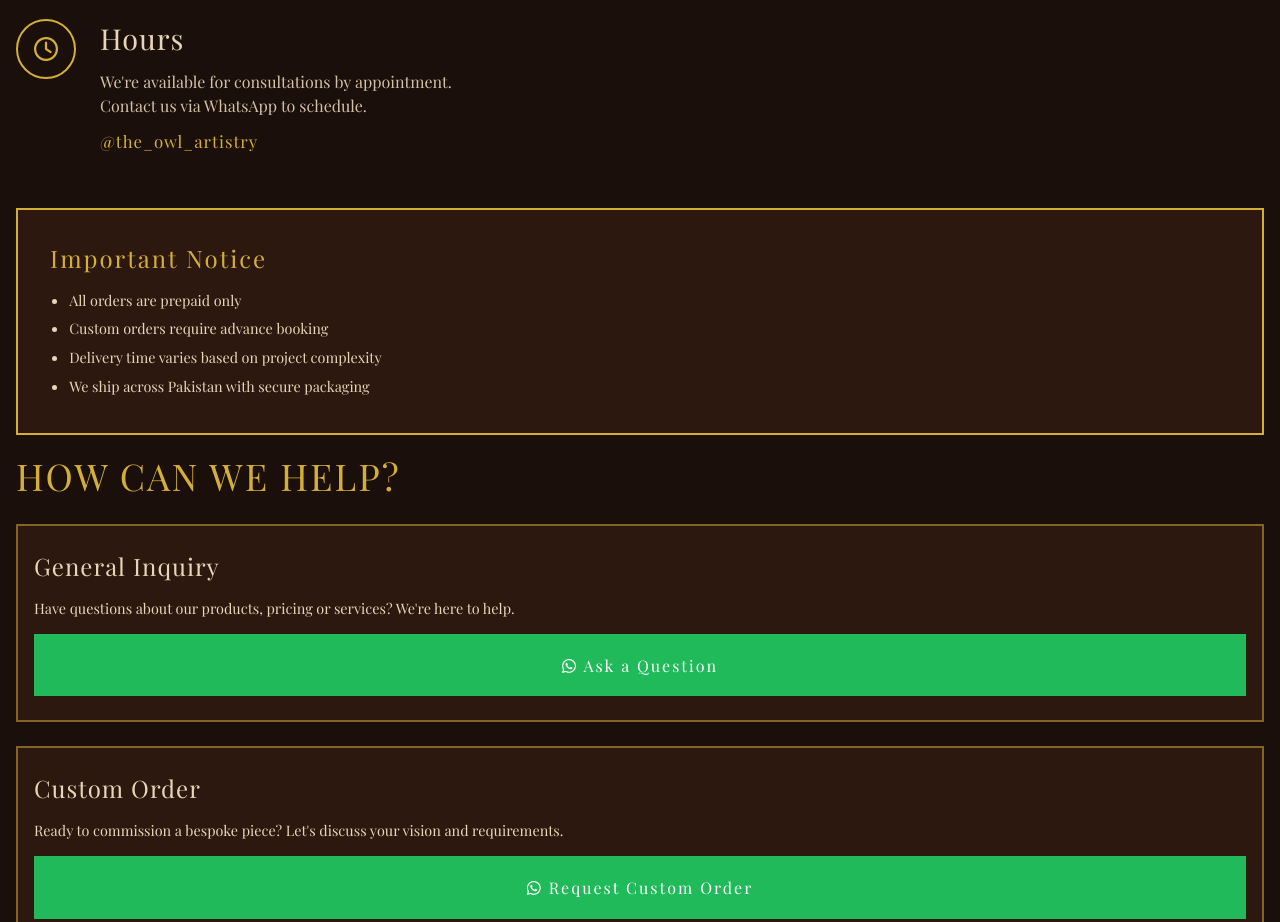
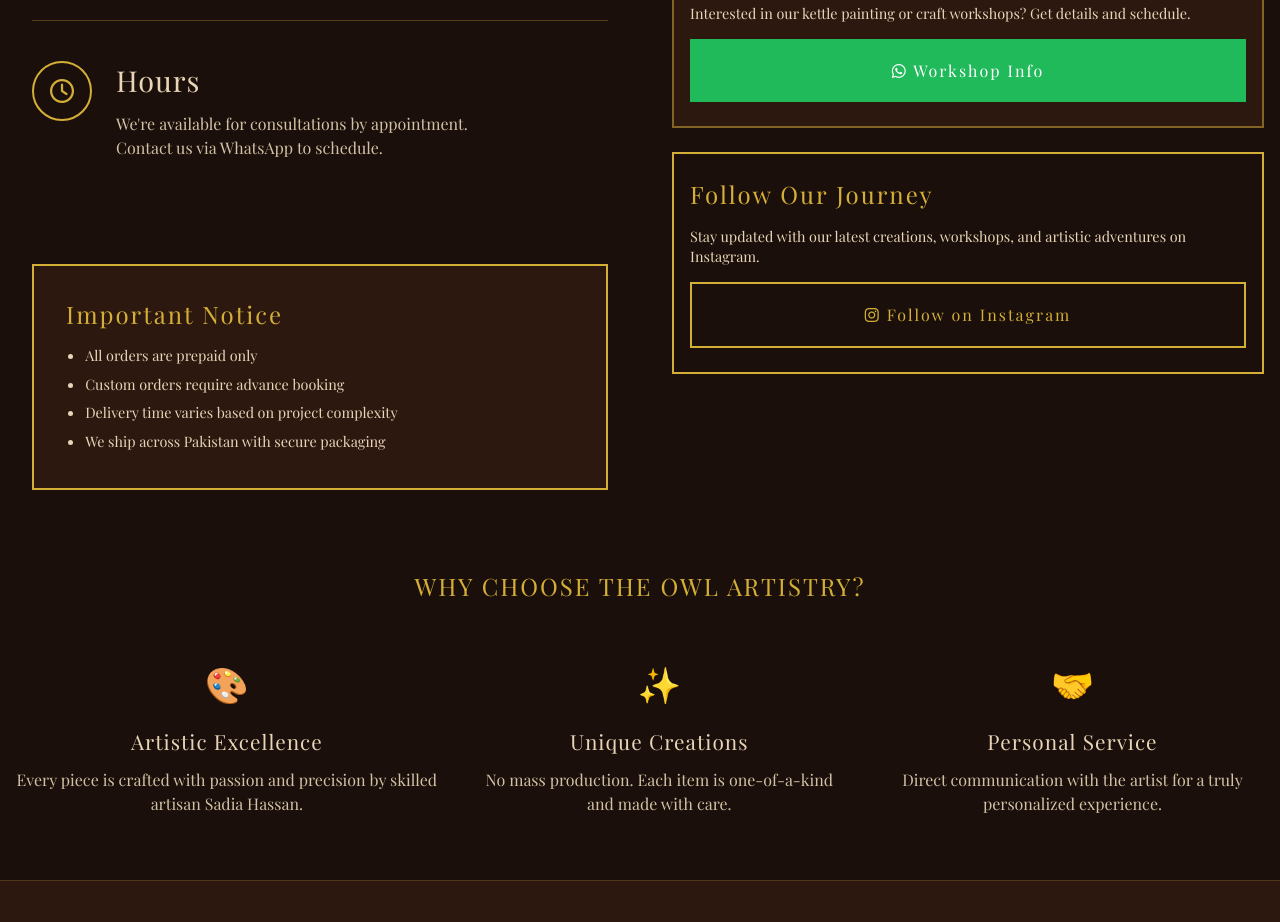
Before and after one commit to Appropriate32/The-Owl-Artistry-Website, a website built with webpack: page src/contact.html in a window 1280 px wide. Shown: the part 947-1869 px from the top of the page. Built offline with nearby package versions, Linux system fonts and the light colour scheme; a web font is replaced by a local one.

Commit message:
Contact page completed

```diff
--- a/src/contact.html
+++ b/src/contact.html
@@ -46,9 +46,9 @@
       </p>
     </section>
     <section class="contact-info">
-      <h1>Contact Information</h1>
       <div class="contact-info-grid">
         <div class="contact-info-container">
+          <h1>Contact Information</h1>
           <div class="contact-info-item">
             <div class="contact-info-logo">
               <i class="fab fa-whatsapp"></i>
@@ -97,11 +97,6 @@
                 We're available for consultations by appointment. <br />
                 Contact us via WhatsApp to schedule.
               </p>
-              <a
-                href="https://www.instagram.com/the_owl_artistry"
-                target="_blank"
-                >@the_owl_artistry</a
-              >
             </div>
           </div>
         </div>
@@ -157,6 +152,34 @@
         </div>
       </div>
     </section>
+    <section class="why-choose">
+      <h1>WHY CHOOSE THE OWL ARTISTRY?</h1>
+      <div class="choose-container">
+        <div class="choose-item">
+          <span class="choose-icon">🎨</span>
+          <h3>Artistic Excellence</h3>
+          <p>
+            Every piece is crafted with passion and precision by skilled artisan
+            Sadia Hassan.
+          </p>
+        </div>
+        <div class="choose-item">
+          <span class="choose-icon">✨</span>
+          <h3>Unique Creations</h3>
+          <p>
+            No mass production. Each item is one-of-a-kind and made with care.
+          </p>
+        </div>
+        <div class="choose-item">
+          <span class="choose-icon">🤝</span>
+          <h3>Personal Service</h3>
+          <p>
+            Direct communication with the artist for a truly personalized
+            experience.
+          </p>
+        </div>
+      </div>
+    </section>
     <footer>
       <div class="footer-col">
         <h3>The Owl Artistry</h3>
--- a/src/styles.css
+++ b/src/styles.css
@@ -994,12 +994,12 @@ footer {
   display: grid;
   grid-template-columns: 1fr;
   gap: 1rem;
+  margin: 0 auto;
 }
 
 .contact-info {
   background-color: var(--darker-bg);
   padding: 2rem 1rem 5rem 1rem;
-  padding-top: 2rem;
 }
 
 .contact-info h1 {
@@ -1007,13 +1007,16 @@ footer {
   font-weight: 100;
   letter-spacing: 2px;
   text-align: left;
-  font-size: 2.3rem;
+  font-size: 2rem;
   text-transform: uppercase;
+  margin-top: 1.5rem;
+  margin-bottom: 1.5rem;
 }
 
 .contact-info-container {
   display: flex;
   flex-direction: column;
+  padding-left: 1rem;
 }
 
 .contact-info-item {
@@ -1084,6 +1087,7 @@ footer {
   display: flex;
   flex-direction: column;
   gap: 0.7rem;
+  margin-left: 1rem;
 }
 
 .contact-important-notice h2 {
@@ -1112,6 +1116,10 @@ footer {
   color: var(--primary-gold);
   letter-spacing: 2px;
   text-align: left;
+  margin-top: 1.5rem;
+  margin-bottom: 1.5rem;
+  font-size: 2rem;
+  font-weight: 100;
 }
 
 .contact-help-container {
@@ -1130,7 +1138,12 @@ footer {
   background-color: var(--dark-bg);
 }
 
-.contact-help-item:hover {
+.contact-help-item:last-child {
+  border: 2px solid var(--primary-gold);
+  background-color: var(--darker-bg);
+}
+
+.contact-help-item:hover:not(:last-child) {
   border: 2px solid var(--primary-gold);
 }
 
@@ -1138,6 +1151,11 @@ footer {
   color: var(--cream-text);
   letter-spacing: 1px;
   font-weight: 100;
+}
+
+.contact-help-item:last-child h2 {
+  color: var(--primary-gold);
+  letter-spacing: 2px;
 }
 
 .contact-help-item p {
@@ -1157,8 +1175,72 @@ footer {
   text-align: center;
 }
 
-.contact-help-item a:hover {
+.contact-help-item:last-child a {
+  background-color: var(--darker-bg);
+  border: 2px solid var(--primary-gold);
+  color: var(--primary-gold);
+}
+
+.contact-help-item:not(:last-child) a:hover {
   background-color: #20ba5be4;
+}
+
+.contact-help-item:last-child a:hover {
+  background-color: var(--primary-gold);
+  color: var(--darker-bg);
+}
+
+.why-choose {
+  padding: 4rem 1rem;
+  padding-top: 0;
+  display: flex;
+  flex-direction: column;
+  align-items: center;
+  background: var(--darker-bg);
+  gap: 3.5rem;
+}
+
+.why-choose h1 {
+  color: var(--primary-gold);
+  text-align: center;
+  font-weight: 100;
+  letter-spacing: 2px;
+  max-width: 30ch;
+  line-height: 1.4;
+}
+
+.choose-container {
+  display: flex;
+  flex-direction: column;
+  gap: 2.5rem;
+}
+
+.choose-item {
+  display: flex;
+  flex-direction: column;
+  gap: 0.8rem;
+  text-align: center;
+  align-items: center;
+}
+
+.choose-icon {
+  font-size: 2.2rem;
+  margin-bottom: 0.5rem;
+}
+
+.choose-item h3 {
+  color: var(--cream-text);
+  font-weight: 100;
+  letter-spacing: 1px;
+  font-size: 1.3rem;
+}
+
+.choose-item p {
+  color: var(--cream-text);
+  font-size: 1rem;
+  max-width: 60ch;
+  line-height: 1.5;
+  opacity: 0.9;
 }
 
 @media (min-width: 768px) {
@@ -1273,4 +1355,33 @@ footer {
   .ready-start h1 {
     max-width: none;
   }
+
+  .contact-info-grid {
+    grid-template-columns: 1fr 1fr;
+    gap: 4rem;
+    align-items: start;
+  }
+
+  .contact-info-container {
+    grid-column: 1;
+    grid-row: 1;
+  }
+
+  .contact-help {
+    grid-row: 1 / span 2;
+    grid-column: 2;
+  }
+
+  .contact-important-notice {
+    grid-column: 1;
+    grid-row: 2;
+  }
+
+  .choose-container {
+    flex-direction: row;
+  }
+
+  .why-choose h1 {
+    max-width: 60ch;
+  }
 }
```
